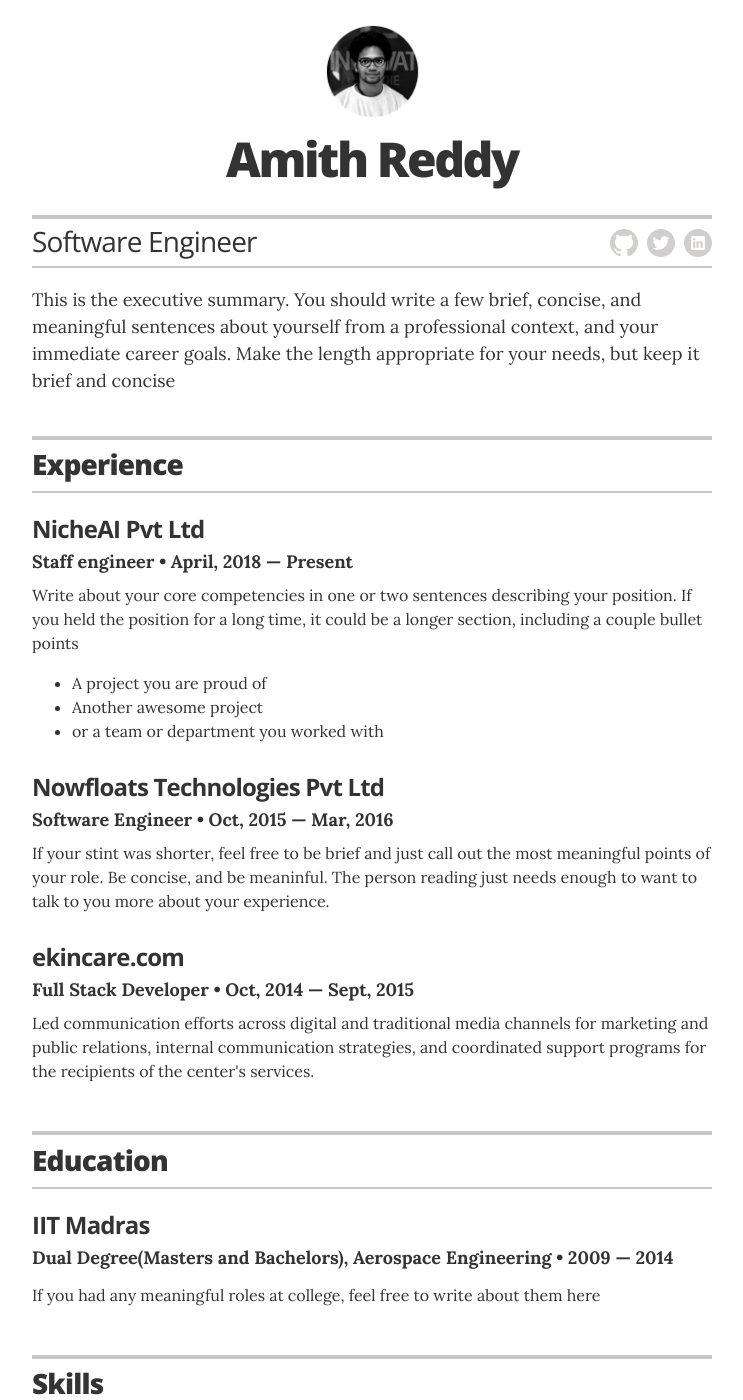
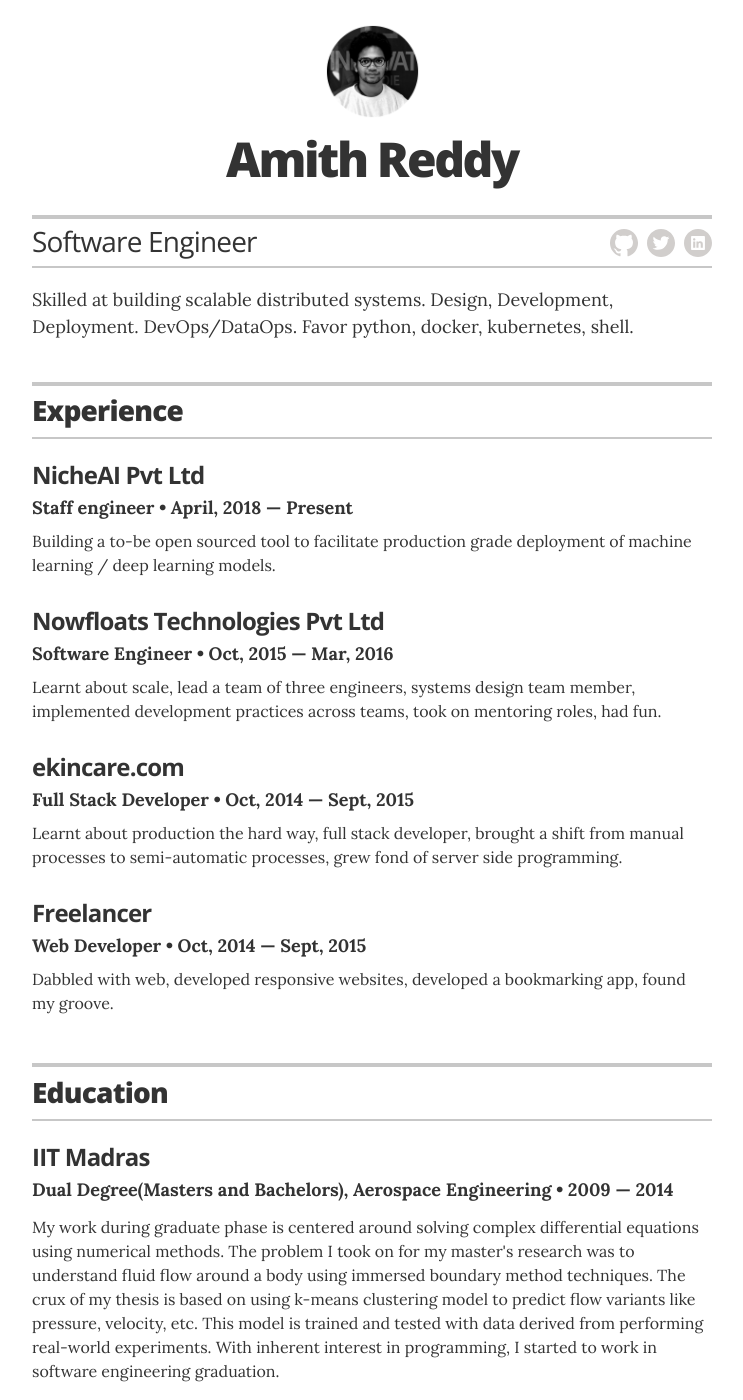
Before and after one commit to velutha/velutha.github.io, a Jekyll site: the page built from index.html, in a window 1280 px wide and 1400 px high. Shown: the whole window, without its empty margins (268-1011 px from the left). Built offline with Jekyll 4.4.1, drawn with Linux system fonts in a browser that asks for light colours; some of the changed text lies outside the part shown.

Commit message:
updated to latest

```diff
--- a/_config.yml
+++ b/_config.yml
@@ -23,7 +23,7 @@ resume_contact_address:         ""
 resume_header_contact_info:     ""
 display_header_contact_info:    "false"
 
-resume_header_intro: "<p>This is the executive summary. You should write a few brief, concise, and meaningful sentences about yourself from a professional context, and your immediate career goals. Make the length appropriate for your needs, but keep it brief and concise</p>"
+resume_header_intro: "<p>Skilled at building scalable distributed systems. Design, Development, Deployment. DevOps/DataOps. Favor python, docker, kubernetes, shell.</p>"
 
 # use "yes" to display the email contact button,
 # "no" to display an "I'm not looking for work" message,
@@ -35,7 +35,7 @@ resume_header_intro: "<p>This is the executive summary. You should write a few b
 # comment out to hide
 resume_section_experience:      true
 resume_section_education:       true
-#resume_section_projects:        true
+resume_section_projects:        true
 resume_section_skills:          true
 #resume_section_recognition:     true
 #resume_section_links:           true
@@ -49,7 +49,7 @@ resume_social_links:
   resume_twitter_url:           "http://twitter.com/am1thr"
   #resume_dribbble_url:          "https://dribbble.com/jag"
   # resume_facebook_url:          "insert Facebook URL here"
-  resume_linkedin_url:          "https://www.linkedin.com/in/joelglovier"
+  resume_linkedin_url:          "https://www.linkedin.com/in/amith-reddy-6b2296112"
   # resume_instagram_url:         "insert your Instagram URL here"
   #resume_website_url:           "http://joelglovier.com"
   #resume_medium_url:            "https://medium.com/@jglovier"
--- a/_data/education.yml
+++ b/_data/education.yml
@@ -4,7 +4,7 @@
   year: 2009 &mdash; 2014
   #awards:
     #- award: Summa Cumme Laude graduate
-  summary: If you had any meaningful roles at college, feel free to write about them here
+  summary: My work during graduate phase is centered around solving complex differential equations using numerical methods. The problem I took on for my master's research was to understand fluid flow around a body using immersed boundary method techniques. The crux of my thesis is based on using k-means clustering model to predict flow variants like pressure, velocity, etc. This model is trained and tested with data derived from performing real-world experiments. With inherent interest in programming, I started to work in software engineering graduation.
 
 #- degree: High School Diploma
   #uni: Springfield High School
--- a/_data/experience.yml
+++ b/_data/experience.yml
@@ -2,14 +2,19 @@
 - company: NicheAI Pvt Ltd
   position: Staff engineer
   duration: April, 2018 &mdash; Present
-  summary: Write about your core competencies in one or two sentences describing your position. If you held the position for a long time, it could be a longer section, including a couple bullet points	<ul class="resume-item-list"><li>A project you are proud of</li><li>Another awesome project</li><li>or a team or department you worked with</li></ul>
+  summary: Building a to-be open sourced tool to facilitate production grade deployment of machine learning / deep learning models.
 
 - company: Nowfloats Technologies Pvt Ltd
   position: Software Engineer
   duration:  Oct, 2015 &mdash; Mar, 2016
-  summary: If your stint was shorter, feel free to be brief and just call out the most meaningful points of your role. Be concise, and be meaninful. The person reading just needs enough to want to talk to you more about your experience.
+  summary: Learnt about scale, lead a team of three engineers, systems design team member, implemented development practices across teams, took on mentoring roles, had fun.
 
 - company: ekincare.com
   position: Full Stack Developer
   duration:   Oct, 2014 &mdash; Sept, 2015
-  summary: Led communication efforts across digital and traditional media channels for marketing and public relations, internal communication strategies, and coordinated support programs for the recipients of the center's services.
+  summary: Learnt about production the hard way, full stack developer, brought a shift from manual processes to semi-automatic processes, grew fond of server side programming.
+
+- company: Freelancer
+  position: Web Developer
+  duration:   Oct, 2014 &mdash; Sept, 2015
+  summary: Dabbled with web, developed responsive websites, developed a bookmarking app, found my groove.
--- a/_data/projects.yml
+++ b/_data/projects.yml
@@ -1,16 +1,37 @@
 # Projects
 # uncomment the urls if you wish to display them, and add your own URL
 
-# jazznotes.io
-- project: jazznotes.io
-  role: Founder & Primary Developer
-  duration: 2012 &mdash; Present
+- project: grace
+  role: Staff Engineer & Design
+  #duration: 2015 &mdash; Present
   # url: "#"
-  description: Jazz Notes is an open source node/ember app that helps you keep track of your music compositions and new ideas.
+  description: A deployment tool that sets up an optimized serving stack for a deep learning/machine learning model pipeline.
+  stack: Python, Docker, Kubernetes
 
-# Springfield Community Outreach Group
-- project: Springfield Community Outreach Group
-  role: Co-Founder & Organizer
-  duration: 2007 &mdash; Present
-  # url: "#"
-  description: SCOG is a local monthly meetup in Springfield where we share opportunities to volunteer in the community and organize support for families and neighborhoods in need of assistance that the community can provide.
+- project: ci/cd
+  role: DevOps & Reliability
+  #duration: 2015 &mdash; Present
+  #url: "#"
+  description: Implemented deployment pipelines for containerized microservices, implemented monitoring, centralized logging systems.
+  stack: Shell Script, Python, Grafana, ELK, nginx, AWS Services
+
+- project: nfx
+  role: Senior Developer & Design
+   #duration: 2015 &mdash; Present
+  #url: "#"
+  description: A distributed system of micorservices which reads/writes text/image data across multiple social/discovery platforms.
+  stack: Node.js, Python, MongoDB, Queue
+
+- project: ana.chat
+  role: Design team & Microservice Owner
+  # duration: 2007 &mdash; Present
+  url: "https://ana.chat"
+  description: Core member of design team of a hybrid human agent/bot chat platform https://ana.chat and major contributor to bot module.
+  stack: Python, Java, Redis, SQL, MongoDB
+
+- project: backend
+  role: Developer
+  #duration: 2007 &mdash; Present
+  url: "ekincare.com"
+  description: Implemented data integration pipelines for consumer health data from a partner organization. Responsible for backend of the app.
+  stack: Ruby on Rails, SQL
--- a/_data/skills.yml
+++ b/_data/skills.yml
@@ -1,12 +1,15 @@
 # Skills
 # Organizational leadership
-- skill: Organizational leadership
-  description: I have several years of experience leading organziations from community groups to business departments. From public speaking, to mentoring, to coordination of people and events, I can lead in any context.
+- skill: Programming Languages / Frameworks
+  description: Python, Node.js, Ruby, Bash Script, Django, RoR, Express
+
+- skill: Production Engineering
+  description: Containers, Microservices, Docker, Kubernetes, Jenkins, Cloud, Monitoring
 
 # Communications strategy
-- skill: Communications strategy
-  description: Content and marketing strategy,
+- skill: Development Leadership
+  description: Best development practices, design patterns, tooling, easier workflows
 
 # Digital content development and creation
-- skill: Digital content development and creation
-  description: Copy writing, graphic design, web design, front-end web development, print design
+- skill: Tools
+  description: vim, tmux, git, unix/linux
--- a/_layouts/resume.html
+++ b/_layouts/resume.html
@@ -108,8 +108,11 @@
         <div class="resume-item" itemscope itemtype="http://schema.org/CreativeWork">
           <meta itemprop="creator" content="{{ site.resume_name }}" itemtype="http://schema.org/Person" />
           <h3 class="resume-item-title" itemprop="name">{% if project.url %}<a href="{{ project.url }}" itemprop="url">{{ project.project }}</a>{% else %}{{ project.project }}{% endif %}</h3>
-          <h4 class="resume-item-details" itemprop="description">{{ project.role }}  &bull; {{ project.duration }}</h4>
+          <h4 class="resume-item-details" itemprop="description">{{ project.role }} {{ project.duration }}</h4>
           <p class="resume-item-copy">{{ project.description }}</p>
+          {% if project.stack %}
+          <p class="resume-item-copy">{{ project.stack}}</p>
+          {% endif %}
         </div>
         {% endfor %}
 
```
